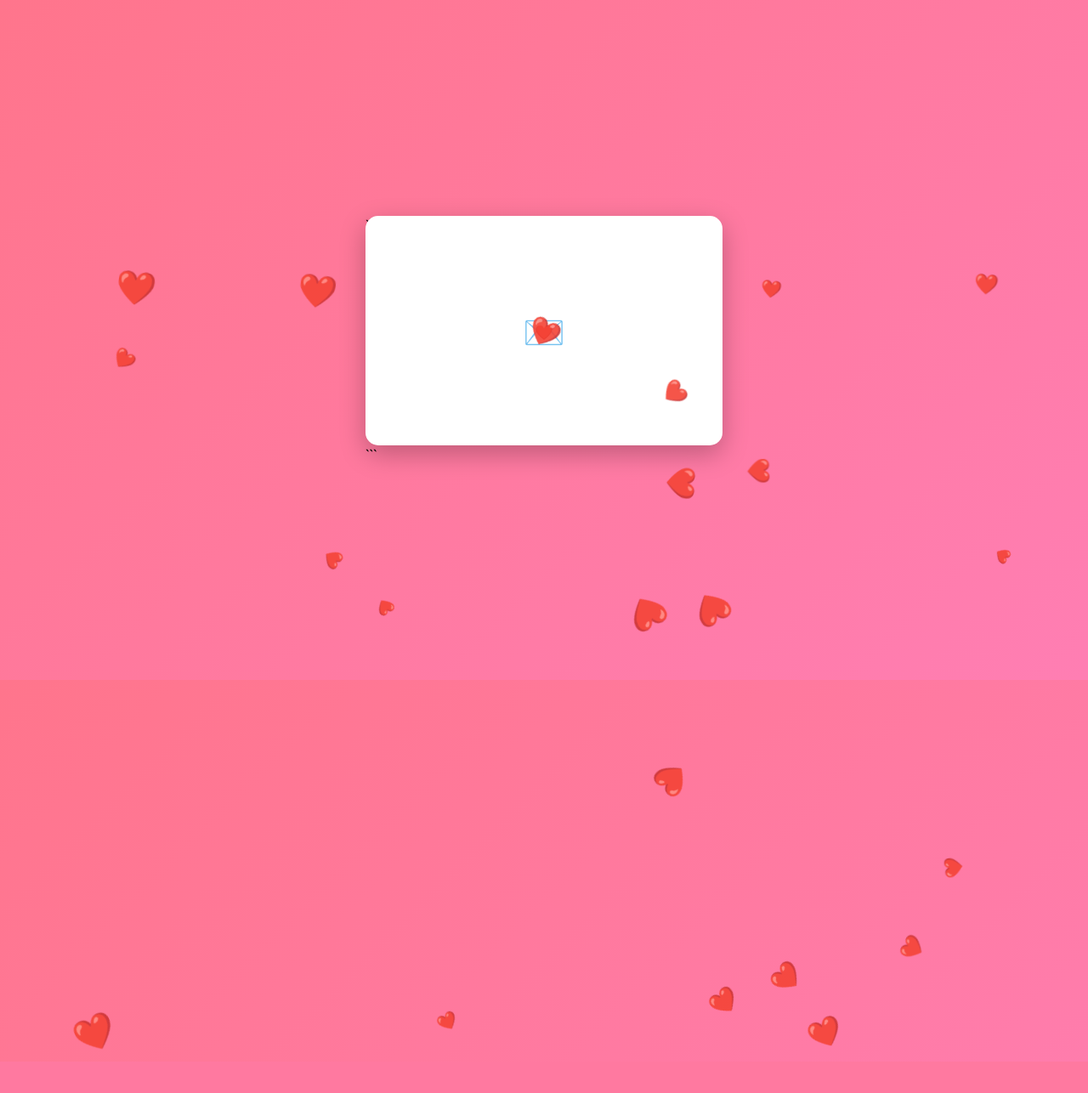
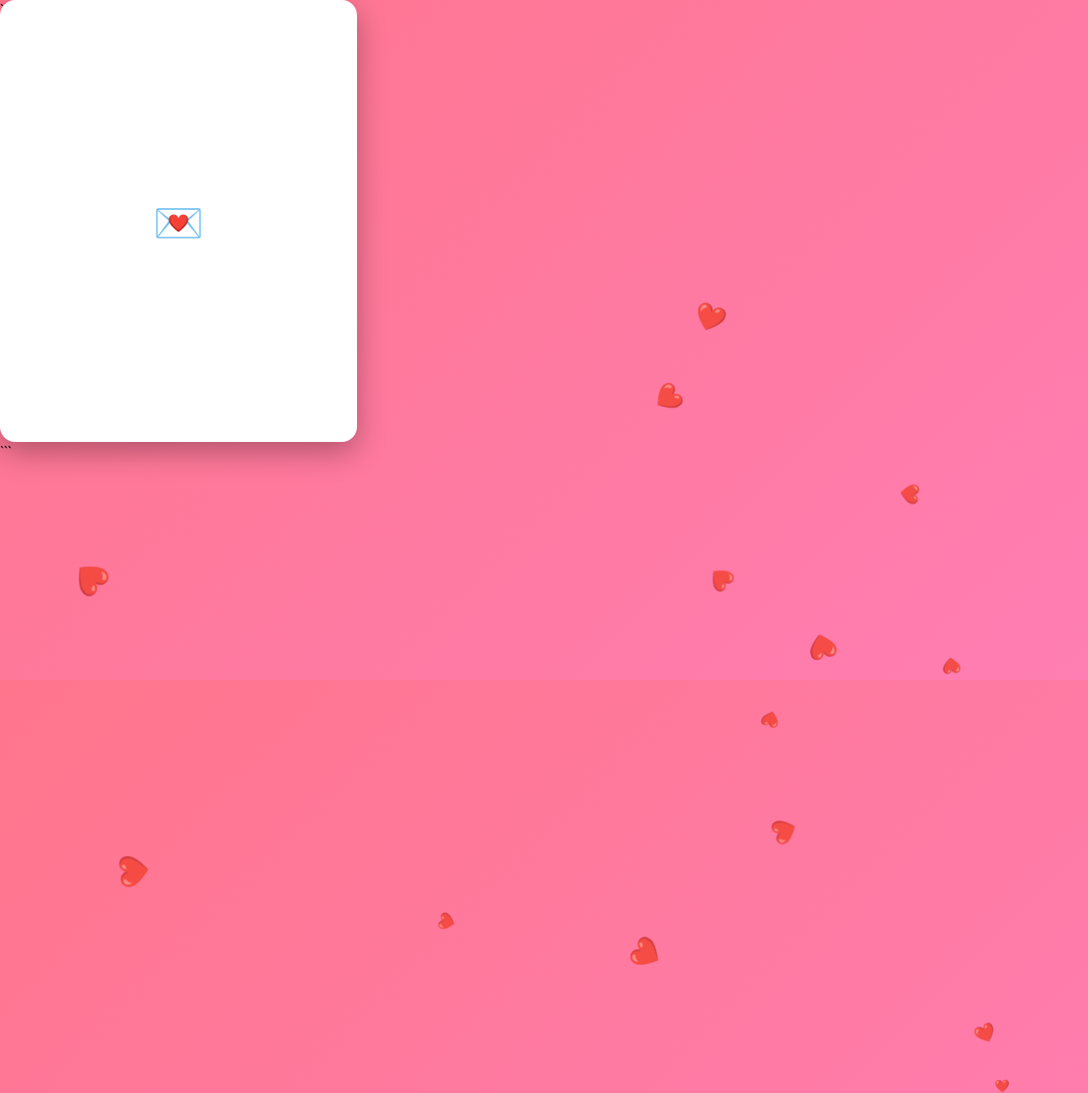
Before and after one commit to TotiManuel/WebRandom, a Flask app: page / in a window 1280 px wide. Shown: the whole page at 85% size. Before the commit the page ends 1249 px from the top, so only its background shows below. Run offline with Flask 3, Linux system fonts and the light colour scheme.

Commit message:
Prueba Maki 2

````diff
--- a/templates/home.html
+++ b/templates/home.html
@@ -3,44 +3,60 @@
 <html lang="es">
 <head>
 <meta charset="UTF-8">
-<meta name="viewport" content="width=device-width, initial-scale=1.0">
+
+<!-- Optimización mobile -->
+
+<meta name="viewport" content="width=device-width, initial-scale=1, maximum-scale=1, user-scalable=no">
+<meta name="mobile-web-app-capable" content="yes">
+<meta name="apple-mobile-web-app-capable" content="yes">
+<meta name="apple-mobile-web-app-status-bar-style" content="black-translucent">
+
 <title>Para Maki ❤️</title>
 
 <style>
+/* Reset mobile */
+*{
+    margin:0;
+    padding:0;
+    box-sizing:border-box;
+    -webkit-tap-highlight-color: transparent;
+}
+
 body{
-    margin:0;
     font-family:'Segoe UI', sans-serif;
+    height:100vh;
+    width:100vw;
+    overflow:hidden;
     background:linear-gradient(135deg,#ff758c,#ff7eb3);
-    height:100vh;
     display:flex;
     justify-content:center;
     align-items:center;
-    overflow:hidden;
 }
 
-/* Corazones cayendo */
+/* Corazones */
 .heart{
     position:absolute;
     color:white;
+    opacity:0.85;
     animation:fall linear infinite;
-    opacity:0.9;
 }
 @keyframes fall{
-    from{transform:translateY(-10vh) rotate(0deg);}
+    from{transform:translateY(-10vh) rotate(0);}
     to{transform:translateY(110vh) rotate(360deg);}
 }
 
-/* Carta */
+/* Contenedor */
 .container{
+    width:92vw;
+    max-width:420px;
     perspective:1200px;
-    width:90%;
-    max-width:420px;
 }
 
+/* Carta */
 .envelope{
     position:relative;
     width:100%;
-    height:270px;
+    height:65vh;
     cursor:pointer;
 }
 
@@ -48,9 +64,9 @@ body{
     position:absolute;
     width:100%;
     height:100%;
-    border-radius:15px;
+    border-radius:18px;
     backface-visibility:hidden;
-    transition:1.2s;
+    transition:1.3s;
 }
 
 /* Frente */
@@ -59,23 +75,25 @@ body{
     display:flex;
     justify-content:center;
     align-items:center;
-    font-size:2.5em;
+    font-size:3em;
     color:#ff4b7d;
-    box-shadow:0 10px 30px rgba(0,0,0,0.25);
+    box-shadow:0 12px 35px rgba(0,0,0,0.3);
 }
 
-/* Parte trasera */
+/* Interior */
 .back{
-    background:rgba(255,255,255,0.18);
-    backdrop-filter:blur(18px);
+    background:rgba(255,255,255,0.2);
+    backdrop-filter:blur(20px);
     transform:rotateY(180deg);
     color:white;
-    padding:25px;
+    padding:25px 20px;
     text-align:center;
-    box-shadow:0 20px 40px rgba(0,0,0,0.35);
+    display:flex;
+    flex-direction:column;
+    justify-content:center;
 }
 
-/* Animación abrir */
+/* Animación */
 .envelope.open .front{
     transform:rotateY(180deg);
 }
@@ -84,8 +102,8 @@ body{
 }
 
 h1{
-    margin-top:0;
-    font-size:1.6em;
+    font-size:1.5em;
+    margin-bottom:15px;
 }
 
 p{
@@ -93,11 +111,21 @@ p{
     line-height:1.6;
 }
 
-/* Responsive */
-@media(max-width:500px){
-    .back{
-        font-size:0.95em;
-    }
+/* Botón opcional */
+.btn{
+    margin-top:15px;
+    padding:10px;
+    border-radius:30px;
+    border:none;
+    font-size:1em;
+    background:white;
+    color:#ff4b7d;
+}
+
+/* Pantalla completa al cargar */
+.fullscreen{
+    position:fixed;
+    inset:0;
 }
 </style>
 
@@ -105,45 +133,49 @@ p{
 
 <body>
 
-<div class="container">
+<div class="container fullscreen">
     <div class="envelope" onclick="abrirCarta(this)">
-        <div class="front">
-            💌
-        </div>
+        <div class="front">💌</div>
 
 ```
     <div class="back">
-        <h1>Para Macarena 💖</h1>
+        <h1>Macarena ❤️</h1>
 
         <p>
-            Maki, desde que empezamos a salir, cada día con vos es especial.
-            Me encanta cómo sos, tu forma de pensar y lo bien que me hacés sentir.
+            Maki, cada día que paso con vos es especial.
+            Me encanta cómo sos, tu energía y lo bien que me hacés sentir.
         </p>
 
         <p>
-            Me gusta compartir momentos con vos, reírnos, hablar de todo
-            y sentir esa conexión que tenemos.
+            Gracias por compartir este tiempo conmigo.
+            Quiero seguir conociéndote, riéndonos y viviendo momentos lindos juntos.
         </p>
 
         <p>
-            Gracias por estar en mi vida.
-            Quiero seguir conociéndote y construyendo cosas lindas juntos ❤️
+            Me hacés muy feliz 💖
         </p>
+
+        <button class="btn">Siempre vos</button>
     </div>
 </div>
 ```
 
 </div>
 
-<!-- Música romántica opcional -->
-
 <audio id="musica" loop>
-    <source src="https://cdn.pixabay.com/audio/2022/03/15/audio_1a8caa06f5.mp3" type="audio/mpeg">
+<source src="https://cdn.pixabay.com/audio/2022/03/15/audio_1a8caa06f5.mp3">
 </audio>
 
 <script>
 
-/* Abrir carta + música */
+/* Pantalla completa */
+window.onload=()=>{
+    if(document.documentElement.requestFullscreen){
+        document.documentElement.requestFullscreen().catch(()=>{});
+    }
+};
+
+/* Carta + música */
 function abrirCarta(el){
     el.classList.toggle("open");
 
@@ -153,22 +185,22 @@ function abrirCarta(el){
     }
 }
 
-/* Crear corazones */
+/* Corazones optimizados */
 function crearCorazon(){
     const heart=document.createElement("div");
-    heart.classList.add("heart");
+    heart.className="heart";
     heart.innerHTML="❤️";
 
     heart.style.left=Math.random()*100+"vw";
-    heart.style.animationDuration=(3+Math.random()*5)+"s";
-    heart.style.fontSize=(15+Math.random()*25)+"px";
+    heart.style.animationDuration=(4+Math.random()*4)+"s";
+    heart.style.fontSize=(14+Math.random()*20)+"px";
 
     document.body.appendChild(heart);
-
-    setTimeout(()=>heart.remove(),8000);
+    setTimeout(()=>heart.remove(),9000);
 }
 
-setInterval(crearCorazon,300);
+/* Menos consumo batería */
+setInterval(crearCorazon,450);
 
 </script>
 
````
